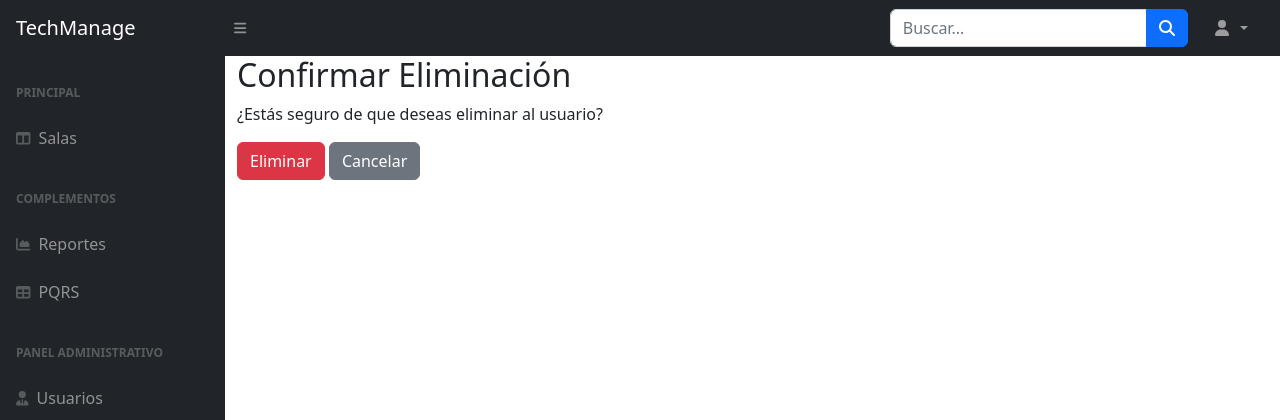
After one commit to Carlos-Leguizamo/TechManage, a Django app: page /delete_user/1/ in a window 1280 px wide. The commit adds this page. Shown: the top 420 px of the page. Run offline with Django 5.2, Linux system fonts and the light colour scheme; the visitor is signed in with stand-in values (Sample User, id 1); data comes from the database, SQL or seed files in the repository; some libraries are stand-ins or nearby versions.

Commit message:
Delete de Users - Se pasa ID por URL

```diff
--- a/tasks/views.py
+++ b/tasks/views.py
@@ -27,7 +27,7 @@ def home(request):
 
 # Logica de registro de Usuarios
 
-@validacion_requerida
+# @validacion_requerida
 def register(request):
     if request.method == "GET":
         return render(request, "signup.html", {
--- /dev/null
+++ b/users/templates/confirm_delete_user.html
@@ -0,0 +1,13 @@
+{% extends "dashboard.html" %} {% block content %}
+<div class="container">
+  <!-- confirm_delete_user.html -->
+  <h2>Confirmar Eliminación</h2>
+  <p>¿Estás seguro de que deseas eliminar al usuario?</p>
+  <form action="{% url 'confirm_delete_user' user.id %}" method="post">
+    {% csrf_token %}
+    <input type="hidden" name="user_id" value="{{ user.id }}" />
+    <button type="submit" class="btn btn-danger">Eliminar</button>
+    <a href="{% url 'adminusers' %}" class="btn btn-secondary">Cancelar</a>
+  </form>
+</div>
+{% endblock %}
--- a/users/urls.py
+++ b/users/urls.py
@@ -6,6 +6,9 @@ from . import views
 
 urlpatterns = [
     path("admin-user/", views.adminusers, name='adminusers'),
+    # path('user_management/', views.user_management, name='user_management'),  # Añade esta línea
+    path('delete_user/<int:user_id>/', views.confirm_delete_user, name='confirm_delete_user'),
+#  path('confirm-delete/', views.confirm_delete_user, name='confirm_delete_user'),
 
 
 ]
--- a/users/views.py
+++ b/users/views.py
@@ -2,14 +2,32 @@ from django.core.paginator import Paginator
 from django.shortcuts import render
 from django.contrib.auth.models import User
 from django.contrib.auth.decorators import login_required
+from django.contrib import messages
+from django.shortcuts import render, redirect, get_object_or_404
 
+
+# Logica para mostar los usuarios en la tabal y retonrar la vista de la tabla de administracion de usuarios
 @login_required
 def adminusers(request):
     # User.objects.all traigo todo los usuarios de la BD
     users_list = User.objects.all()
     paginator = Paginator(users_list, 5)  # Muestra 10 usuarios por página
 
-    page_number = request.GET.get('page')
+    page_number = request.GET.get("page")
     users = paginator.get_page(page_number)
 
-    return render(request, 'admin-users.html', {'users': users})
+    return render(request, "admin-users.html", {"users": users})
+
+
+@login_required
+def confirm_delete_user(request, user_id):
+    user = get_object_or_404(User, id=user_id)
+
+    if request.method == "POST":
+        user.delete()
+        messages.success(request, "Usuario eliminado con éxito.")
+        return redirect(
+            "adminusers"
+        )  # Redirige a la página de administración de usuarios
+
+    return render(request, "confirm_delete_user.html", {"user": user})
```
Also changed, not shown: users/templates/admin-users.html (+26 -21 lines).
